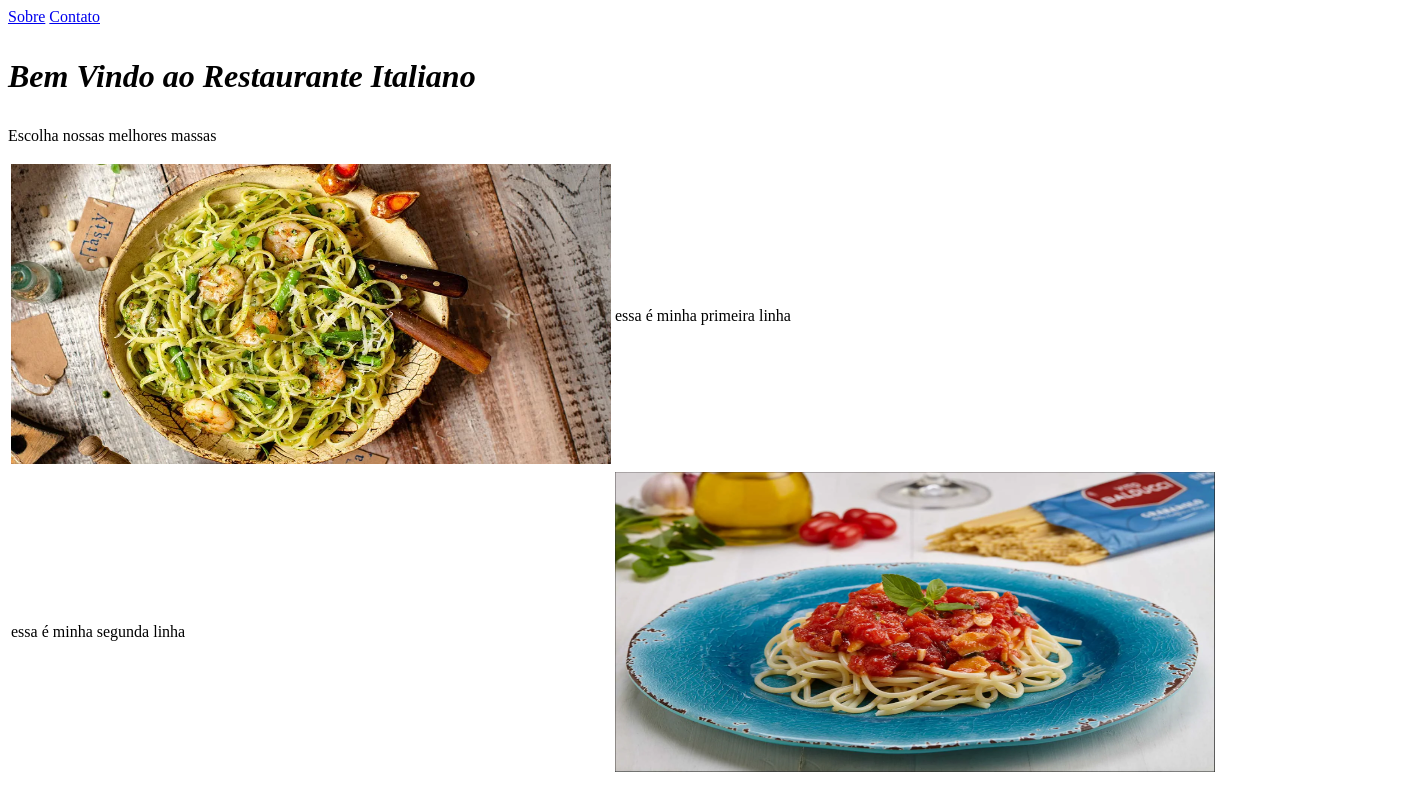
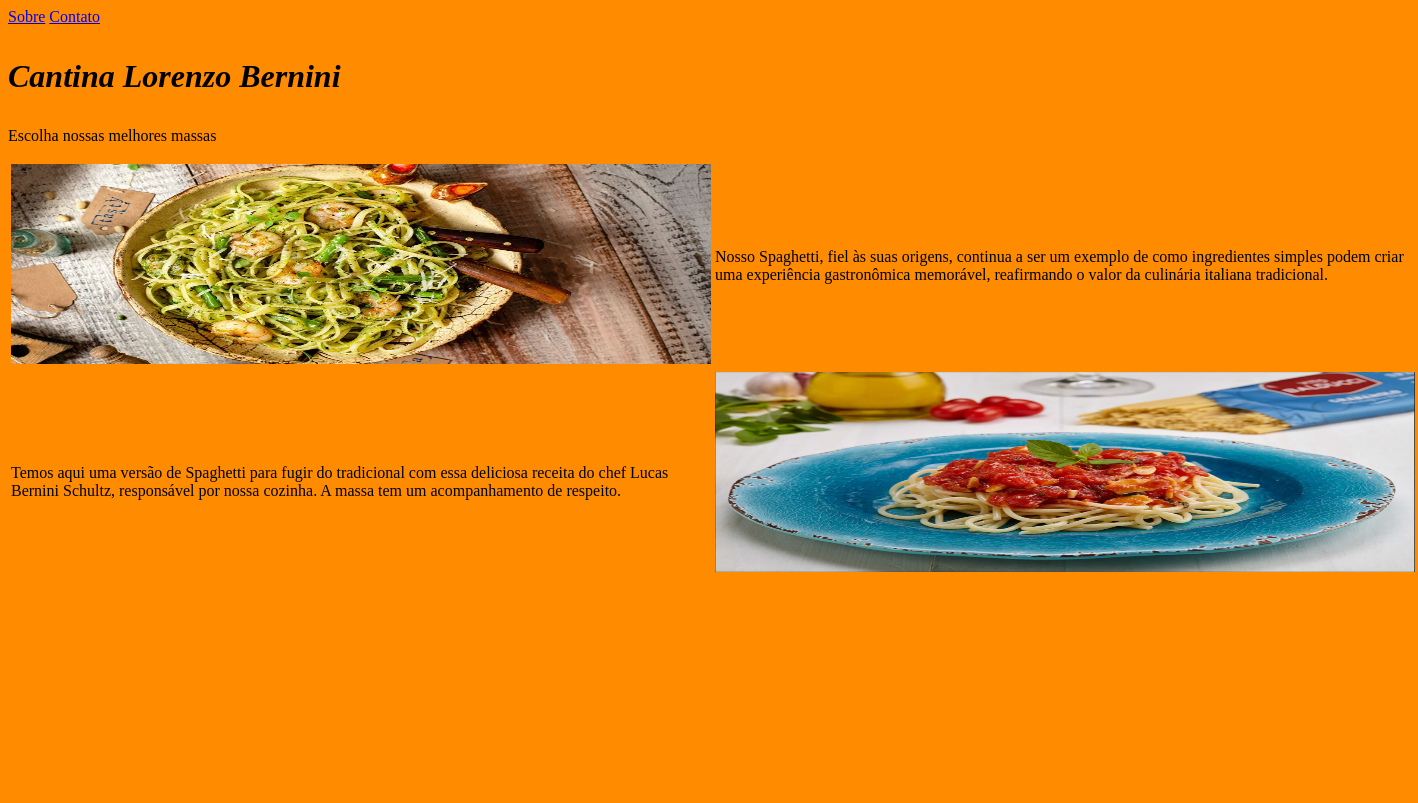
Before and after one commit to ThiagoPalmares/pwi-thiago.henrique2026, a plain HTML site: page index.html in a window 1280 px wide. Shown: the whole page, 1418 px wide, since content can reach past the window. Drawn offline with Linux system fonts and the light colour scheme; files whose address does not match are found by name.

Commit message:
Add files via upload

```diff
--- a/index.html
+++ b/index.html
@@ -1,6 +1,11 @@
 <!DOCTYPE html>
-<html lang="en">
+<html lang="pt-br">
 <head>
+    <style>
+        body {
+            background-color:rgb(255, 140, 0)
+        }
+    </style>
     <meta charset="UTF-8">
     <meta name="viewport" content="width=device-width, initial-scale=1.0">
     <title>Restaurante</title>
@@ -12,17 +17,16 @@
         <a href="sobre.html">Sobre</a>
         <a href="contato.html">Contato</a>
     </nav>
-    <h1><p><em>Bem Vindo ao Restaurante Italiano</p></em></h1>
+    <h1><p><em>Cantina Lorenzo Bernini</p></em></h1>
     <p>Escolha nossas melhores massas</p>
     <table>
         <tr>
-            <td><img src="..\pwi-thiago.henrique2026\imagens\massa1.jpg" width="600" height="300"></div></td>
-            <td>essa é minha primeira linha</td>
+            <td><img src="..\pwi-thiago.henrique2026\imagens\massa1.jpg" width="700" height="200"></div></td>
+            <td>Nosso Spaghetti, fiel às suas origens, continua a ser um exemplo de como ingredientes simples podem criar uma experiência gastronômica memorável, reafirmando o valor da culinária italiana tradicional.</td>
         </tr>
             <tr>
-                <td>essa é minha segunda linha
-                    <td><img src="C:\Users\CAMARGO\Desktop\pwi-thiago.henrique2026\imagens\massa2.jpg" width="600" height="300"></p></td>
-                </td>
+                <td>Temos aqui uma versão de Spaghetti para fugir do tradicional com essa deliciosa receita do chef Lucas Bernini Schultz, responsável por nossa cozinha. A massa tem um acompanhamento de respeito.</td>
+                    <td><img src="C:\Users\CAMARGO\Desktop\pwi-thiago.henrique2026\imagens\massa2.jpg" width="700" height="200"></p></td>
             </tr>
                      <!--Tag img src é para colocar imagens todas as Tag's devem ser fechadas com o símbolo >-->
     </table>
```
Also changed, not shown: contato.html (+7 -2 lines), sobre.html (+6 -1 lines).
